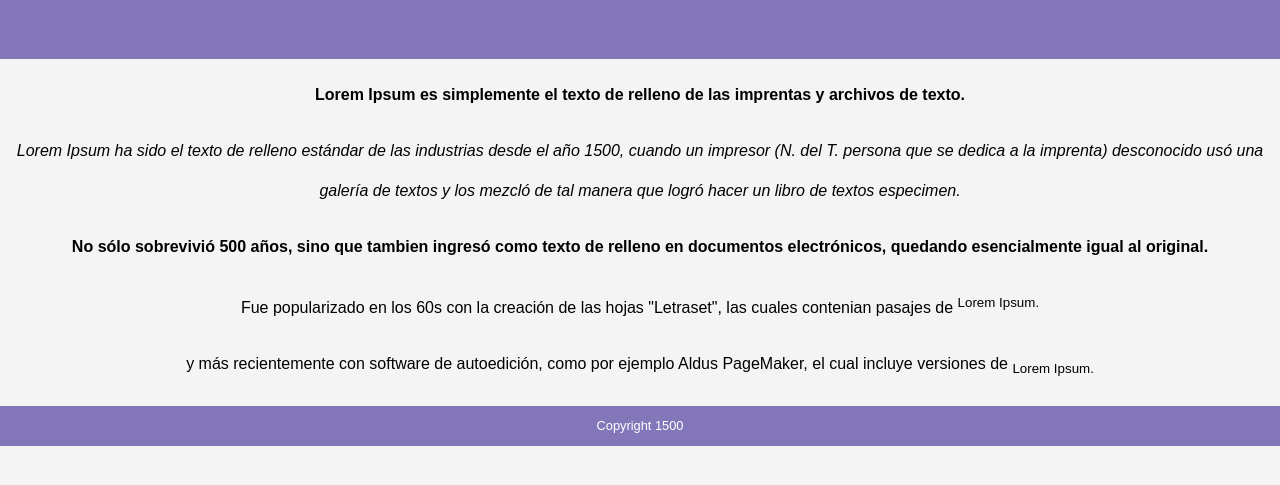
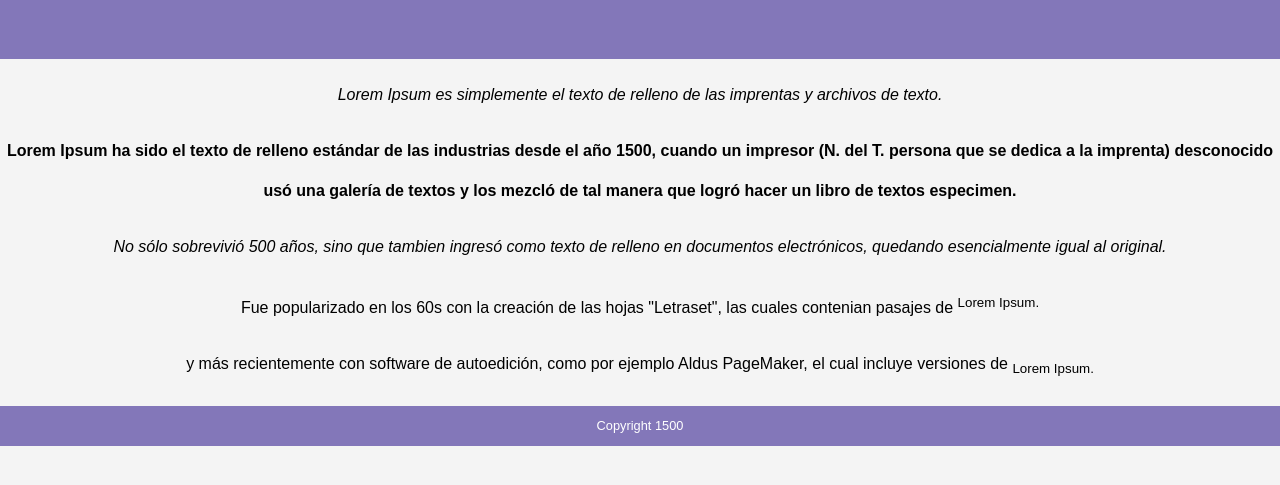
Before and after one commit to laura-benavente/Practica5, a plain HTML site: page index.html in a window 1280 px wide. Shown: the part 61-546 px from the top of the page. Drawn offline with Linux system fonts and the light colour scheme.

Commit message:
Practica 5 fixed

```diff
--- a/index.html
+++ b/index.html
@@ -4,7 +4,7 @@
     <!-- Etiquetas meta -->
     <meta charset="UTF-8">
     <meta name="viewport" content="width=device-width, initial-scale=1.0">
-    <title>Práctica 4</title>
+    <title>Práctica 5</title>
     <meta name="description" content="Práctica 5 formato semantico.">
     <meta name="keywords" content="HTML, práctica, semantico">
     <link rel="stylesheet" href="styles.css">
@@ -16,9 +16,9 @@
     </header>
 
     <main>
-        <p class="negrita">Lorem Ipsum es simplemente el texto de relleno de las imprentas y archivos de texto.</p><!--Párrafo en negrita desde CSS-->
-        <p class="cursiva">Lorem Ipsum ha sido el texto de relleno estándar de las industrias desde el año 1500, cuando un impresor (N. del T. persona que se dedica a la imprenta) desconocido usó una galería de textos y los mezcló de tal manera que logró hacer un libro de textos especimen.</p><!--Párrafo en cursiva desde CSS-->
-        <p><strong>No sólo sobrevivió 500 años, sino que tambien ingresó como texto de relleno en documentos electrónicos, quedando esencialmente igual al original.</strong></p><!--Párrafo con enfasis e importancia semantica-->
+        <p class="cursiva">Lorem Ipsum es simplemente el texto de relleno de las imprentas y archivos de texto.</p><!--Párrafo en cursiva desde CSS-->
+        <p class="negrita">Lorem Ipsum ha sido el texto de relleno estándar de las industrias desde el año 1500, cuando un impresor (N. del T. persona que se dedica a la imprenta) desconocido usó una galería de textos y los mezcló de tal manera que logró hacer un libro de textos especimen.</p><!--Párrafo en negrita desde CSS-->
+        <p><em>No sólo sobrevivió 500 años, sino que tambien ingresó como texto de relleno en documentos electrónicos, quedando esencialmente igual al original.</em></p><!--Párrafo con enfasis e importancia semantica-->
         <p>Fue popularizado en los 60s con la creación de las hojas "Letraset", las cuales contenian pasajes de <sup>Lorem Ipsum.</sup></p><!--Parrafo con superindice-->
         <p>y más recientemente con software de autoedición, como por ejemplo Aldus PageMaker, el cual incluye versiones de <sub>Lorem Ipsum.</sub></p><!--Párrafo con subindice-->
     </main>
```
